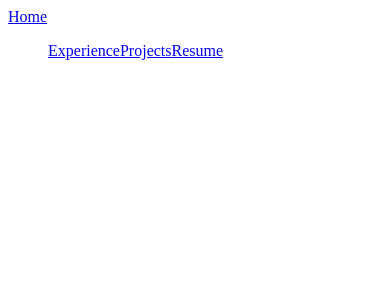
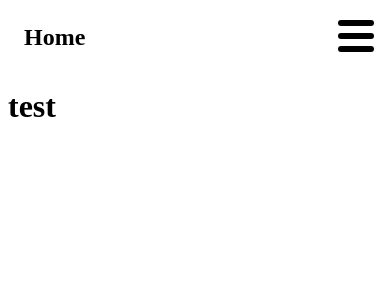
Before and after one commit to mayasaltzman/PersonalWebsiteV2, a React (Create React App) app in the folder my-site/: page /experience in a window 390 px wide. Shown: the top 300 px of the page. Built offline with nearby package versions, Linux system fonts and the light colour scheme.

Commit message:
added basic styles to nav bar so I know whats up

```diff
--- a/my-site/src/App.js
+++ b/my-site/src/App.js
@@ -1,18 +1,22 @@
 import './App.css';
 import NavBar from './components/NavBar';
-import { Route, Routes} from "react-router-dom"
+import { Route, Routes } from "react-router-dom"
+import Experience from './components/pages/experience';
+import Resume from './components/pages/resume';
+import Projects from './components/pages/projects';
+
 
 function App() {
   return (
     <div className="App">
-        <NavBar />
-        <Routes>
-          {/* adding pages in these route tags, curly braces are the components which are the js files */}
-          <Route path="/" element={<home />} />
-          <Route path="/experience" element={<experience />} />
-          <Route path="/projects" element={<projects />} />
-          <Route path="/resume" element={<resume />} />
-        </Routes>
+      <NavBar />
+      <Routes>
+        {/* adding pages in these route tags, curly braces are the components which are the js files */}
+        <Route path="/" element={<home />} />
+        <Route path="/experience" element={<Experience />} />
+        <Route path="/projects" element={<Projects />} />
+        <Route path="/resume" element={<Resume />} />
+      </Routes>
 
     </div>
   );
--- a/my-site/src/components/NavBar.css
+++ b/my-site/src/components/NavBar.css
@@ -0,0 +1,91 @@
+/*need to do one for .active one navlink attribute works */
+
+nav {
+    display: flex;
+    justify-content: space-between;
+    align-items: center;
+    position: sticky;
+    top: 0;
+}
+
+nav .title {
+    font-size: 1.5rem;
+    margin: 1rem;
+    font-weight: bold;
+    text-decoration: none;
+    color: black;
+}
+
+nav ul {
+    display: flex;
+}
+
+nav ul li {
+    list-style: none;
+}
+
+#a {
+    display: block;
+    text-decoration: none;
+    color: black;
+    padding: 0.5rem;
+    margin: 0 0.5rem;
+    border-radius: 0.5rem;
+}
+
+
+/* psuedo selector so doesn't hightlight when on page note this wont work until link attribute is changed to navlink*/
+#a:not(.active):hover {
+background-color: white;
+}
+
+nav .menu {
+    display: none;
+    position: absolute;
+    top: 0.75rem;
+    right: 0.5rem;
+    flex-direction: column;
+    justify-content: space-between;
+    width: 2.25rem;
+    height: 2rem;
+}
+
+nav .menu span {
+    height: 0.4rem;
+    width: 100%;
+    background-color: black;
+    border-radius: 0.2rem;
+}
+
+/* styling for small screen */
+@media (max-width: 550px) {
+    nav .menu {
+        display: flex;
+    }
+
+    nav {
+        flex-direction: column;
+        align-items: start;
+    }
+
+    nav ul {
+        display: none;
+        flex-direction: column;
+        width: 100%;
+        margin-bottom: 0.25rem;
+    }
+
+    nav ul.open{
+        display: flex;
+    }
+
+    nav ul li {
+        width: 100%;
+        text-align: center;
+    }
+
+    #a{
+        margin: 0.2rem 0.5rem;
+    }
+
+}
--- a/my-site/src/components/pages/experience.js
+++ b/my-site/src/components/pages/experience.js
@@ -3,7 +3,7 @@ import React from 'react'
 const experience = () => {
   return (
     <div>
-
+      <h1>test</h1>
     </div>
   )
 }
```
